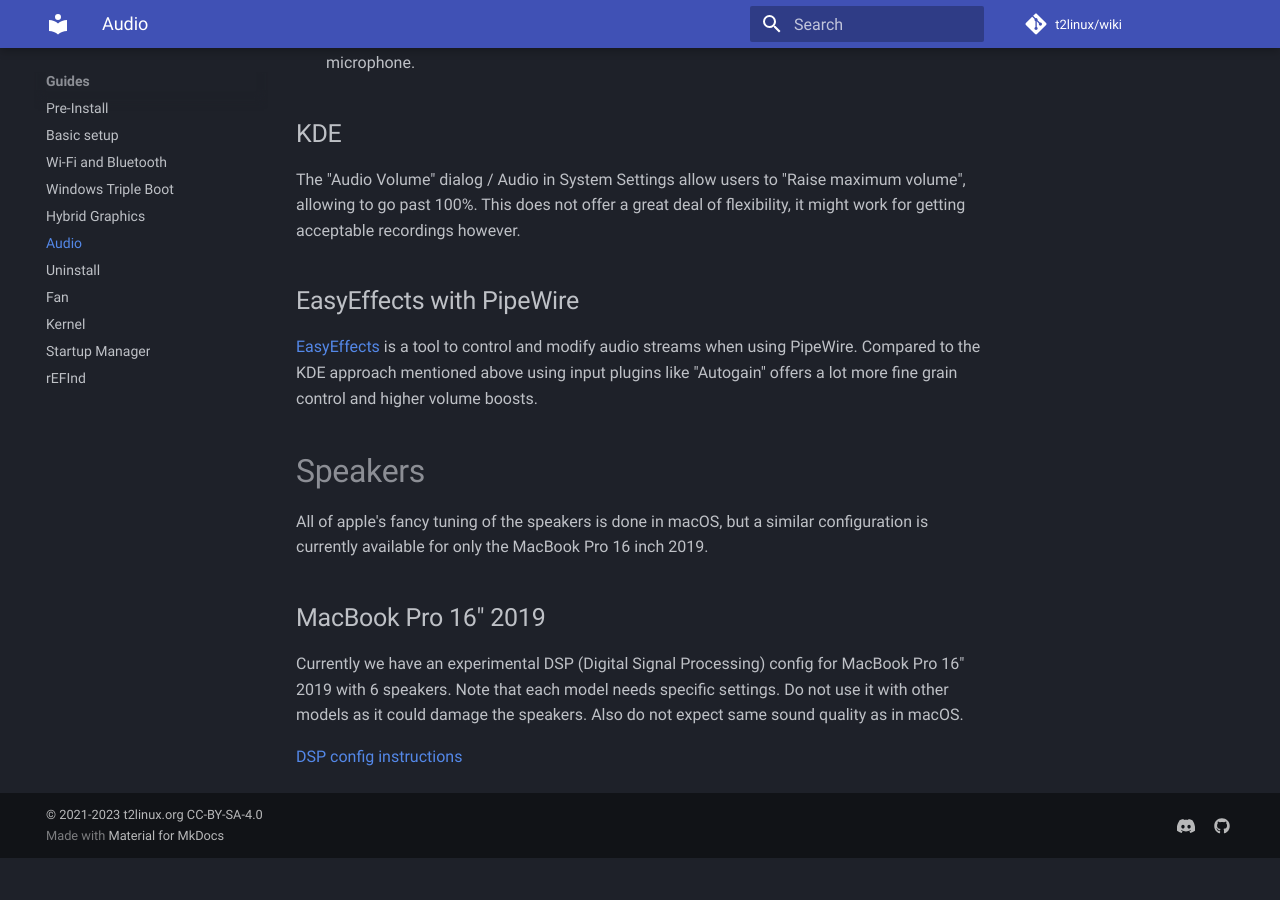
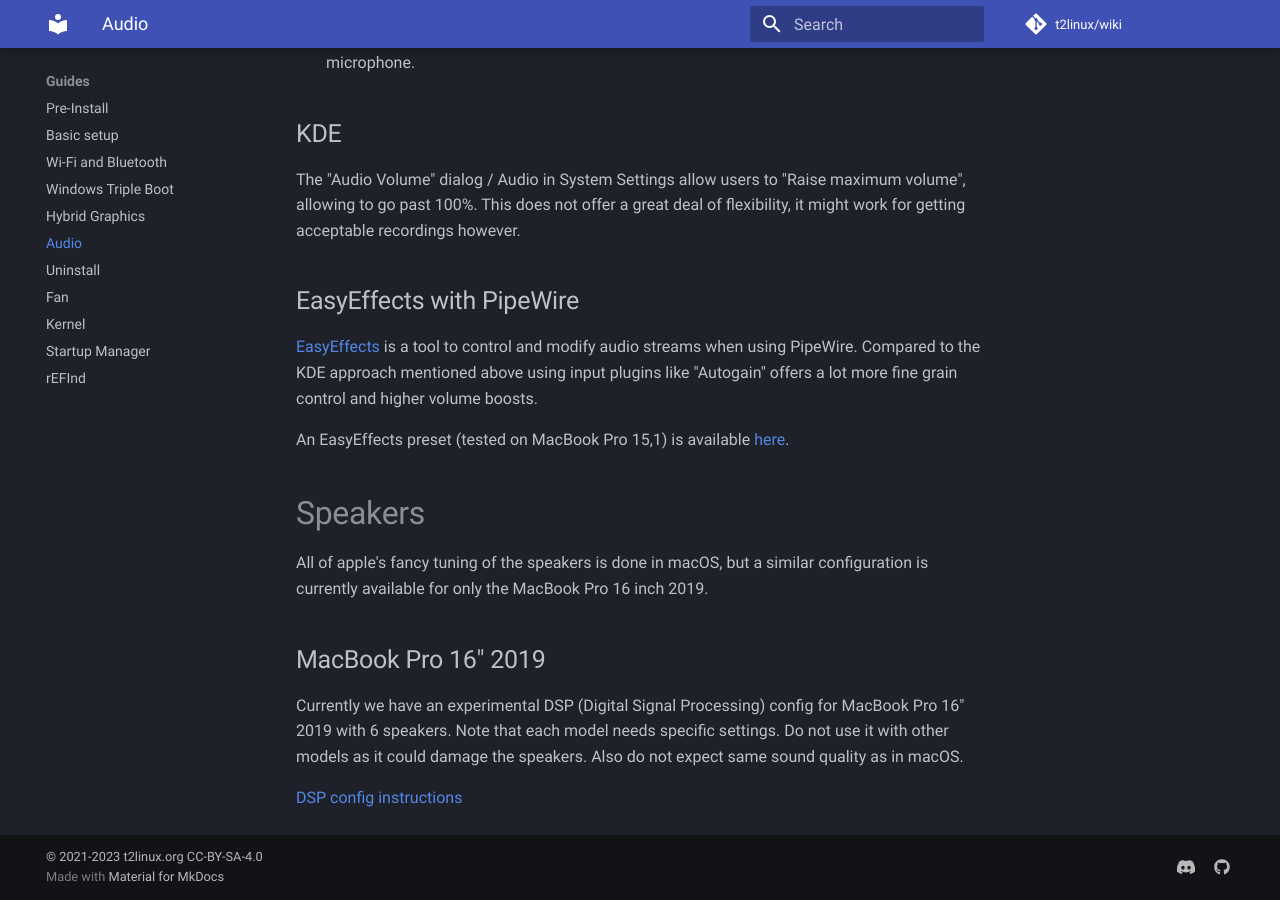
Before and after one commit to t2linux/wiki, an MkDocs documentation site: the page built from docs/guides/audio-config.md, in a window 1280 px wide and 900 px high, scrolled down 1849 px. Built offline with MkDocs 1.6.1 and Material for MkDocs 9.7.7, drawn with Linux system fonts in a browser that asks for light colours; comment, search, counter and statistics services are not loaded; before the commit the page ends 2707 px from its top, so only the background shows below that.

Commit message:
Audio: Updated Audio Config to include EasyEffects preset (#515)

```diff
--- a/docs/guides/audio-config.md
+++ b/docs/guides/audio-config.md
@@ -57,6 +57,8 @@ does not offer a great deal of flexibility, it might work for getting acceptable
 to the KDE approach mentioned above using input plugins like "Autogain" offers a lot more fine grain control and higher volume
 boosts.
 
+An EasyEffects preset (tested on MacBook Pro 15,1) is available [here](https://github.com/angelobdev/t2-easyeffects-preset).
+
 # Speakers
 
 All of apple's fancy tuning of the speakers is done in macOS, but a similar configuration is currently available for only the MacBook Pro 16 inch 2019.
```
